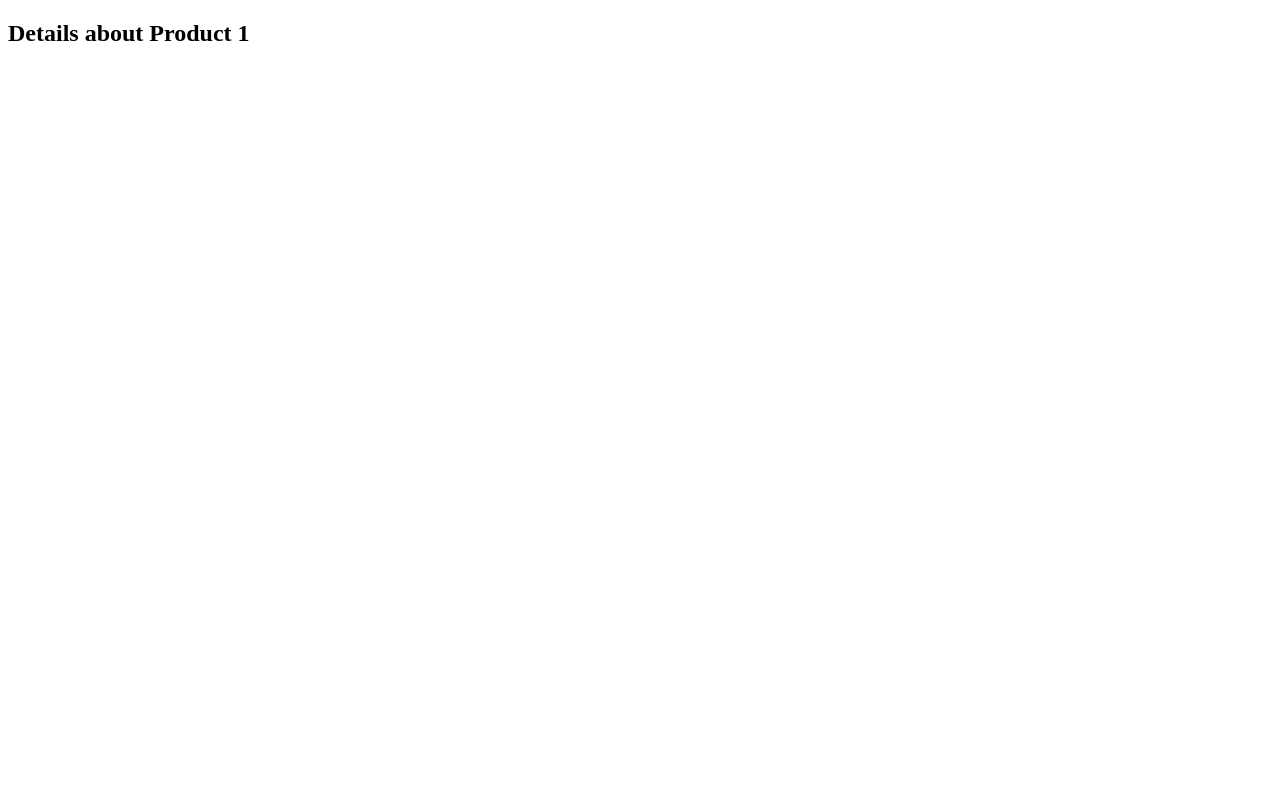
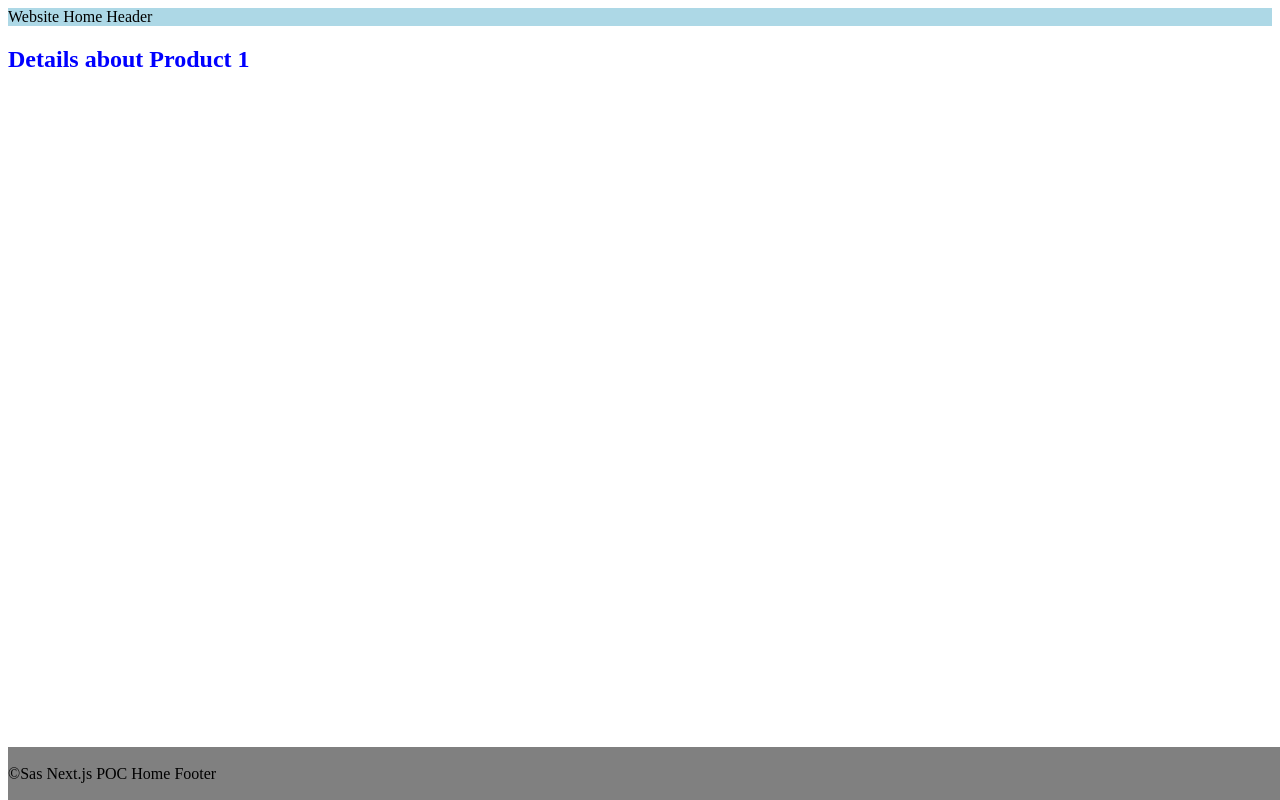
Before and after one commit to Sasmita07/next14-poc, a Next.js app: page /products/1 in a window 1280 px wide. Built offline with nearby package versions, Linux system fonts and the light colour scheme.

Commit message:
feat: nextjs layouts poc

```diff
--- a/src/app/layout.tsx
+++ b/src/app/layout.tsx
@@ -10,7 +10,16 @@ export default function RootLayout({
 }) {
   return (
     <html lang="en">
-      <body>{children}</body>
+      <body>
+        <header style={{backgroundColor: 'lightblue'}}>
+          Website Home Header
+        </header>
+        {children}
+        <footer style={{bottom:0, position:'absolute',
+          backgroundColor: 'grey', paddingTop: '1pt', paddingBottom: '1pt', width:'100%'}}>
+            <p>©Sas Next.js POC Home Footer</p>
+        </footer>
+      </body>
     </html>
   )
 }
--- /dev/null
+++ b/src/app/products/[productId]/layout.tsx
@@ -0,0 +1,7 @@
+export default function ProductDetailsLayout({children }: {children: React.ReactNode}){
+    return (
+        <div style={{color: 'blue'}}>
+        {children}
+        </div>
+    )
+}
```
Also changed, not shown: src/app/(auth)/(with-auth-layout)/layout.tsx (added, +8 -0 lines), src/app/(auth)/(with-auth-layout)/login/page.tsx (renamed from src/app/(auth)/login/page.tsx), src/app/(auth)/(with-auth-layout)/register/page.tsx (renamed from src/app/(auth)/register/page.tsx).
